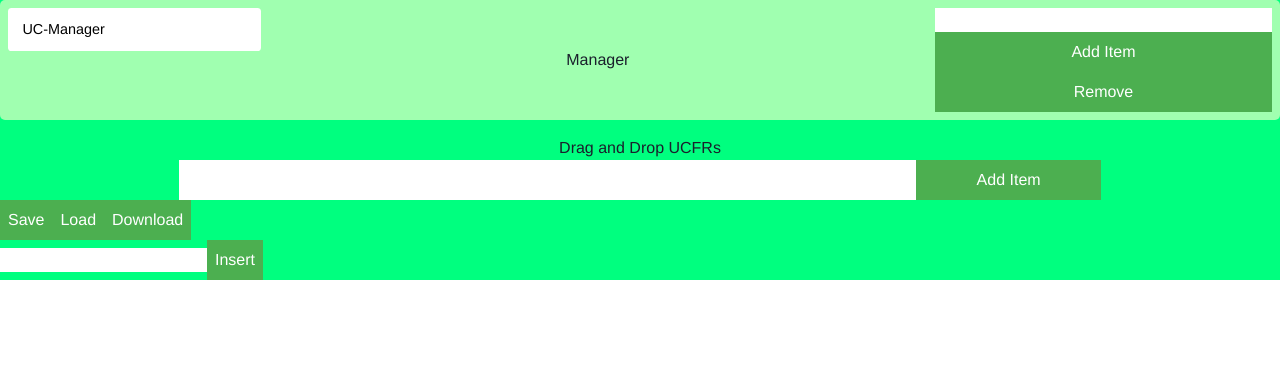
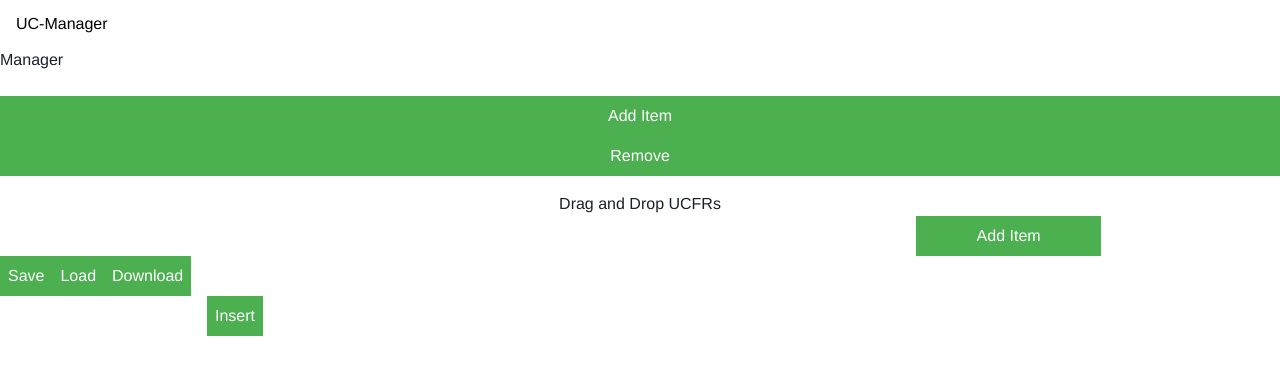
Before and after one commit to mikhael-dantas/tests_provider_front, a Next.js app: page / in a window 1280 px wide. Shown: the top 374 px of the page. Built offline with nearby package versions, Linux system fonts and the light colour scheme.

Commit message:
design adjusts

```diff
--- a/src/style.css
+++ b/src/style.css
@@ -7,29 +7,6 @@
 * {
    font-weight:  550;
    font-family: 'Franklin Gothic Medium', 'Arial Narrow', Arial, sans-serif;
-}
-
-.App {
-   background-color: springgreen;
-}
-
-.change-tab {
-   display: grid;
-   grid-template-columns: 1.5fr 4fr 2fr;
-   padding: .5rem;
-   background: #a0ffb0;
-   border-radius: 5px;
-}
-
-.change-tab select {
-   width: 100%;
-   font-size: .9rem;
-}
-
-.change-tab h1 {
-   display: flex;
-   align-items: center;
-   justify-content: center;
 }
 
 .drag-item {
```
Also changed, not shown: src/ucfrsContext.tsx (added, +75 -0 lines).
